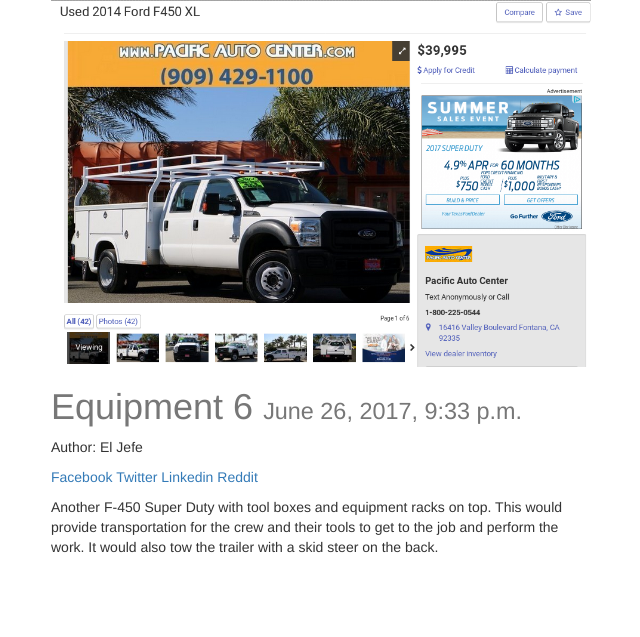
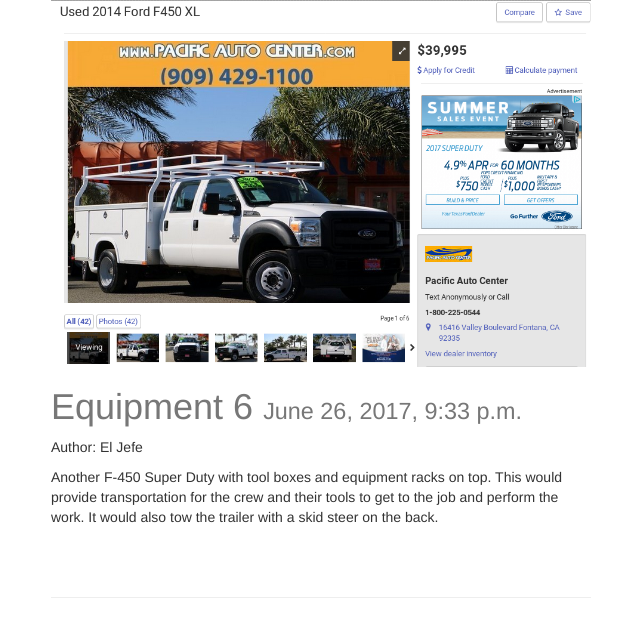
Before and after one commit to jefedeltejas/django-blog, a Django app: page /posts/9/ in a window 1280 px wide. Shown: the top 637 px of the page, without its empty margins (319-959 px from the left). Run offline with Django 3.2, Linux system fonts and the light colour scheme; data comes from the database, SQL or seed files in the repository; some libraries are stand-ins or nearby versions.

Commit message:
got rid of fb comments

```diff
--- a/src/templates/post_detail.html
+++ b/src/templates/post_detail.html
@@ -15,7 +15,12 @@
     <p>Author: {{ instance.user.get_full_name }}</p>
     {% endif %}
 
-    <p><div class="fb-like" data-href="https://developers.facebook.com/docs/plugins/" data-layout="standard" data-action="like" data-size="small"
+    <p>
+      <div class="fb-like" data-href="{{ request.build_absolute_uri }}" data-layout="button"
+      data-action="like" data-size="small" data-show-faces="false" data-share="true"></div>
+     </p>
+
+    <!-- <p><div class="fb-like" data-href="{{ request.build_absolute_uri }}" data-layout="standard" data-action="like" data-size="small"
     data-show-faces="true" data-share="true"></div></p>
 
     <p><a href="https://www.facebook.com/sharer/sharer.php?u={{ request.build_absolute_uri }}">
@@ -27,12 +32,16 @@
     <a href="https://www.linkedin.com/shareArticle?mini=true&url={{ request.build_absolute_uri }}&title={{ instance.title }}&summary={{ share_string }}&source={{ request.build_absolute_uri }}">
     Linkedin
     </a>
-    <a href="http://www.reddit.com/submit?url={{ request.build_absolute_uri }}&title={{ share_string }}">Reddit</a></p>
+    <a href="http://www.reddit.com/submit?url={{ request.build_absolute_uri }}&title={{ share_string }}">Reddit</a></p> -->
 
+    <div class='row'>
+    <div class='col-sm-12'>
 
     {{ instance.content|linebreaks }}<br/><br/>
 
-    <div class="fb-comments" data-href="{{ request.build_absolute_uri }}" data-numposts="5"></div>
+    <hr>
 
   </div>
+  </div>
+  </div>
 {% endblock content %}
```
